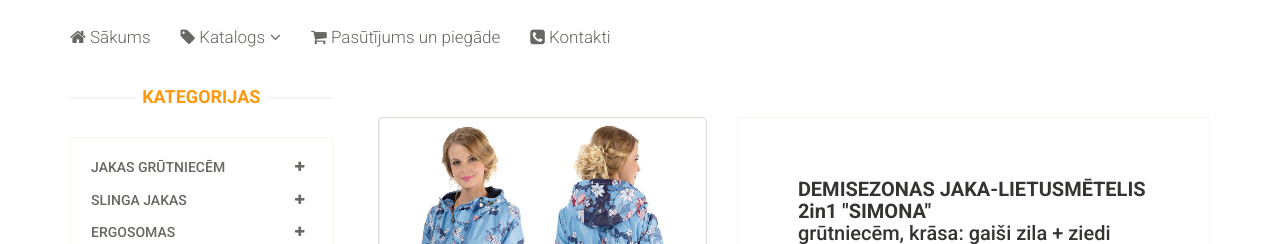
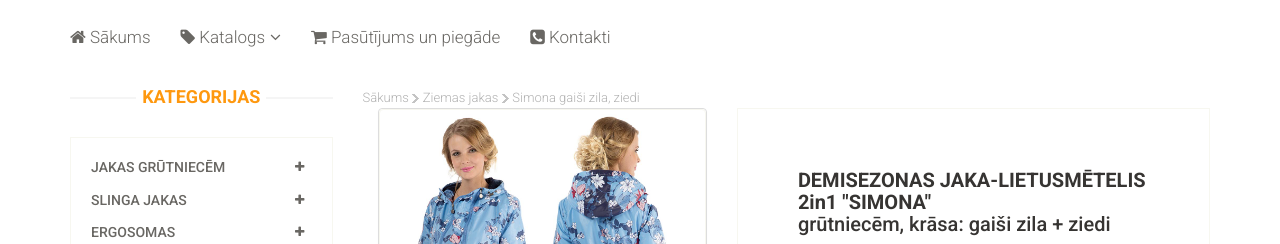
Before and after one commit to sunmama-lv/sunmama-lv.github.io, a plain HTML site: page lv-simona_cveti_na_golubom.html in a window 1280 px wide. Shown: the part 40-284 px from the top of the page. Drawn offline with Linux system fonts and the light colour scheme; files whose address does not match are found by name.

Commit message:
Simona LV хлебные крошки

```diff
--- a/lv-simona_cveti_na_golubom.html
+++ b/lv-simona_cveti_na_golubom.html
@@ -167,7 +167,20 @@
 
 				<div class="col-sm-9 padding-right">
 					<div class="features_items"><!--features_items-->
-						<h2 class="title text-center"></h2>
+
+                        <!--хлебные крошки-->
+                        <div class="row">
+                            <div class="col-sm-12">
+                                <div class="breadcrumbs">
+                                    <a class="path" href="https://sunmama-lv.github.io/lv-index.html">Sākums</a>
+                                    <img src="images/design/bult.png" alt="">
+                                    <a class="path" href="https://sunmama-lv.github.io/lv-demi.html">Ziemas jakas</a>
+                                    <img src="images/design/bult.png" alt="">
+                                    <a class="path" >Simona gaiši zila, ziedi</a>
+                                </div>
+                            </div>
+                        </div>
+
 						<div class="col-sm-5">
 							<div class="view-product panel panel-default">
                                 <a class="example-image-link" href="images/product-details/simona_cveti_na_golubom01.jpg" data-lightbox="example-set" data-title="">
```
